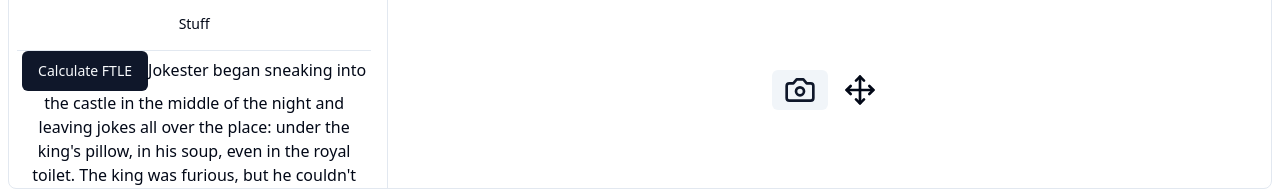
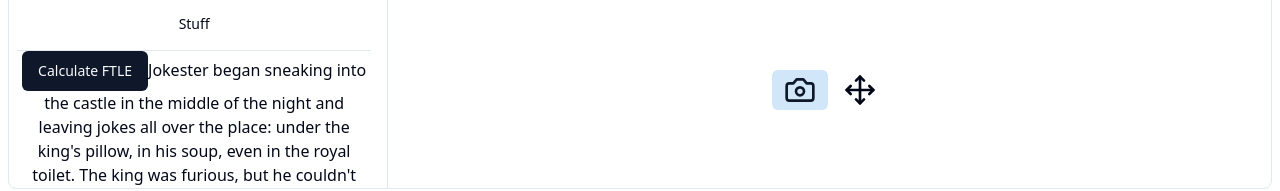
Before and after one commit to christian-lang-git/2024CR3BPReturnMaps, a React (Vite) app: page / in a window 1280 px wide. Shown: the part 603-794 px from the top of the page. Built offline with nearby package versions, Linux system fonts and the light colour scheme.

Commit message:
changed css to make the active toggle more visible

```diff
--- a/src/index.css
+++ b/src/index.css
@@ -22,7 +22,7 @@
       --muted: 210 40% 96.1%;
       --muted-foreground: 215.4 16.3% 46.9%;
 
-      --accent: 210 40% 96.1%;
+      --accent: 210 75% 90%;/*changed this for selected toggle default was 210 40% 96.1%*/
       --accent-foreground: 222.2 47.4% 11.2%;
 
       --destructive: 0 84.2% 60.2%;
```
